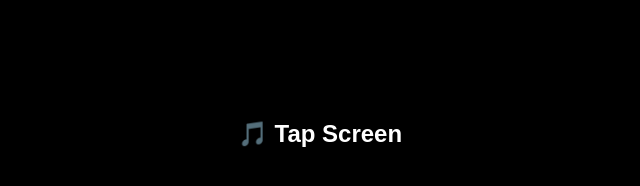
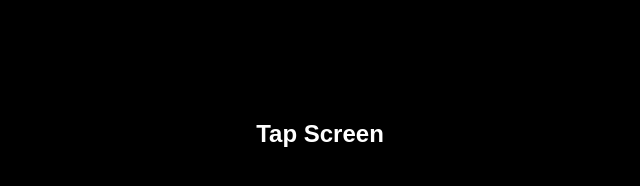
Before and after one commit to cuyugaming129-beep/gg, a plain HTML site: page index.html in a window 1280 px wide. Shown: the full height of the page, 320-960 px from the left. Drawn offline with Linux system fonts and the light colour scheme.

Commit message:
index.html

```diff
--- a/index.html
+++ b/index.html
@@ -7,7 +7,7 @@
 
 <body style="background:black;color:white;text-align:center;margin-top:120px;font-family:sans-serif;">
 
-<h2>🎵 Tap Screen</h2>
+<h2>Tap Screen</h2>
 
 <audio id="music" loop>
 <source src="indrakilla.mp3" type="audio/mpeg">
```
